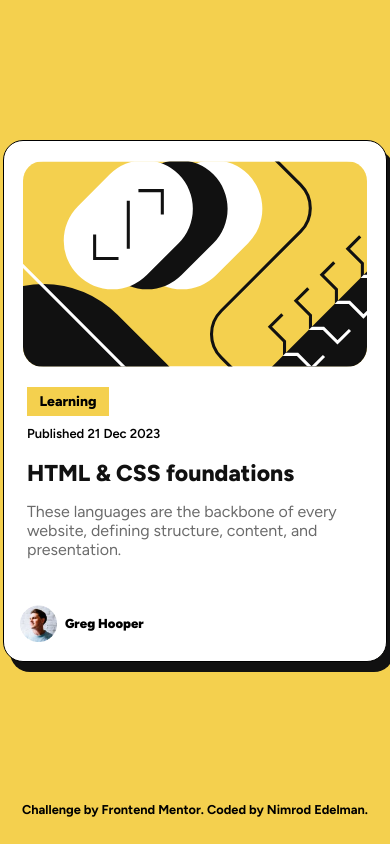
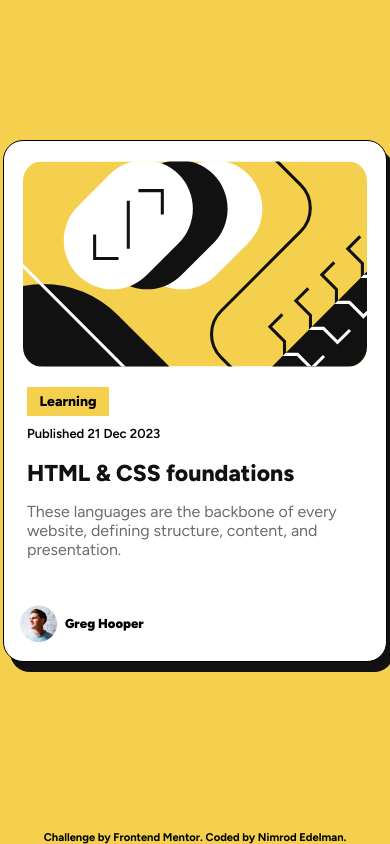
Before and after one commit to nimrodEDE/blog-preview-card-main, a plain HTML site: page index.html in a window 390 px wide. Drawn offline with Linux system fonts and the light colour scheme; files whose address does not match are found by name.

Commit message:
fixed media query font-size

```diff
--- a/style.css
+++ b/style.css
@@ -95,9 +95,16 @@ main a:hover {
   padding-left: 1rem;
 }
 
+footer {
+  height: 5vh;
+  display: flex;
+  align-items: end;
+}
+
 .attribution {
   text-align: center;
   font-weight: bold;
+  width: 100%;
 }
 
 .attribution a {
@@ -107,6 +114,6 @@ main a:hover {
 
 @media (max-width: 450px) {
   .attribution {
-    font-size: 0.8rem;
+    font-size: 0.7rem;
   }
 }
```
